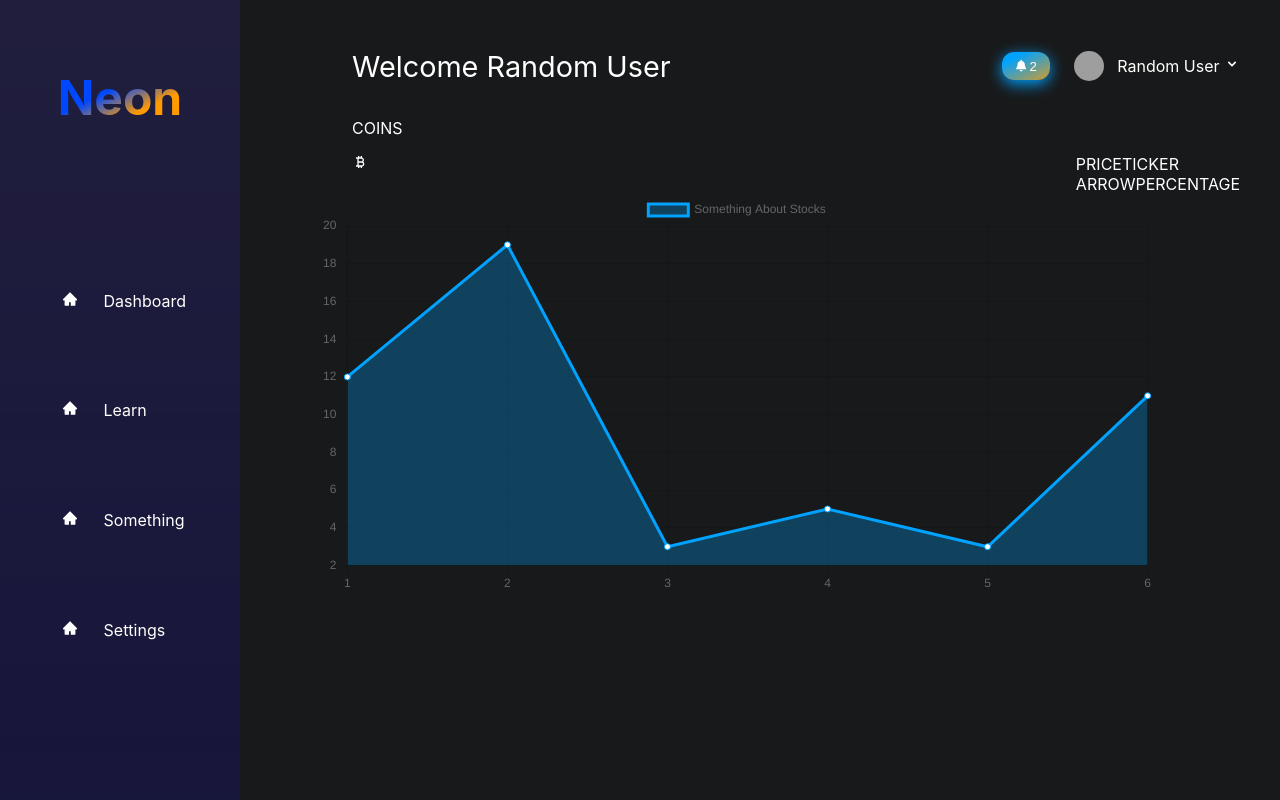
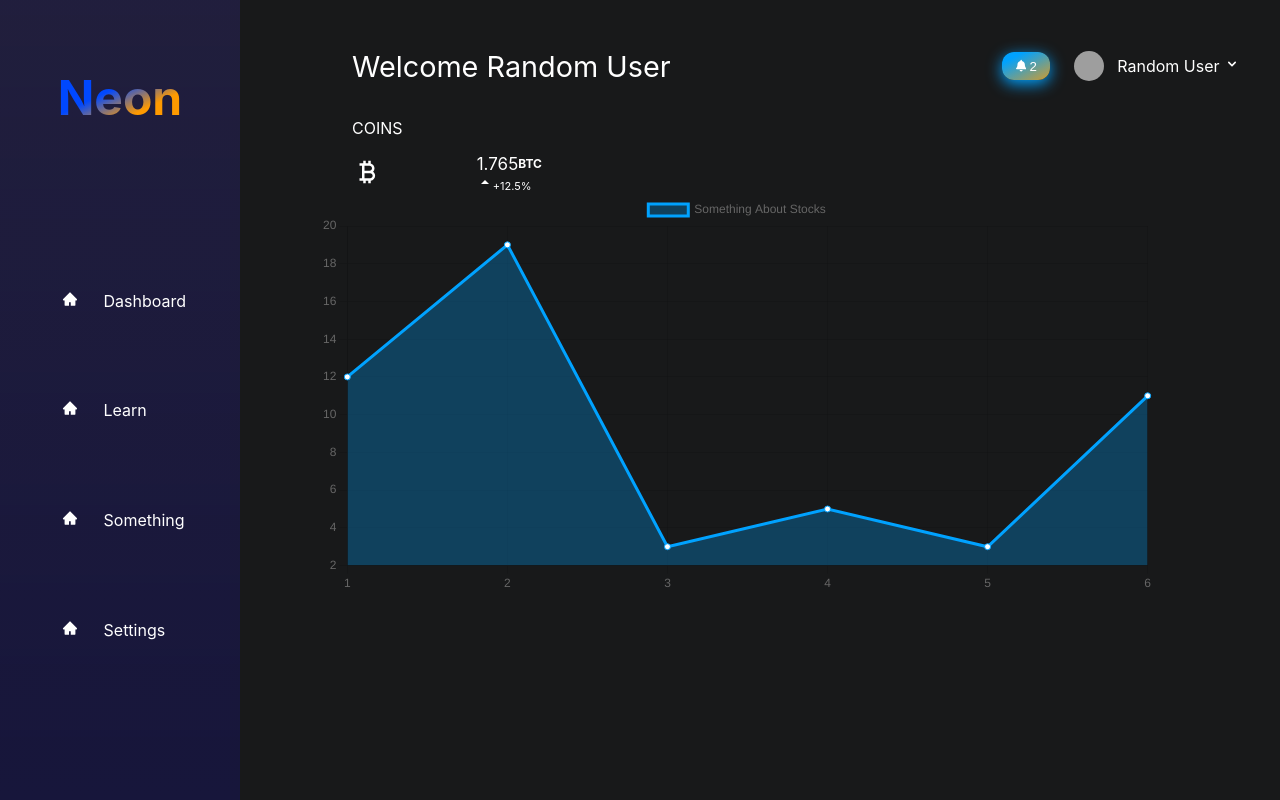
Before and after one commit to chandler-barlow/neon, a Next.js app: page / in a window 1280 px wide. Built offline with nearby package versions, Linux system fonts and the light colour scheme; grey boxes are pictures that could not be loaded.

Commit message:
more ui updates

```diff
--- a/Components/CoinList/CoinList.js
+++ b/Components/CoinList/CoinList.js
@@ -1,5 +1,6 @@
 import styles from '../../styles/ComponentStyles/CoinList.module.css'
 import * as BiIcons from 'react-icons/bi'
+import * as IoIcons from 'react-icons/io'
 
 
 const CoinList = () => {
@@ -8,16 +9,16 @@ const CoinList = () => {
             <p>COINS</p>
             <div className={styles.coinBox}>
                 <div className={styles.symbol}>
-                    <BiIcons.BiBitcoin />
+                    <BiIcons.BiBitcoin style={{fontSize: 30}}/>
                 </div>
-                <div className={styles.leftContainer}>
+                <div className={styles.rightContainer}>
                     <div className={styles.topContainer}>
-                        <span>PRICE</span>
-                        <span>TICKER</span>
+                        <span style={{fontSize: 17}}>1.765</span>
+                        <span style={{fontSize: 12, fontWeight: 'bold'}}>BTC</span>
                     </div>
                     <div className={styles.bottomContainer}>
-                        <span>ARROW</span>
-                        <span>PERCENTAGE</span>
+                        <IoIcons.IoMdArrowDropup />
+                        <span style={{fontSize: 11}}>+12.5%</span>
                     </div>
                 </div>
             </div>
--- a/styles/ComponentStyles/CoinList.module.css
+++ b/styles/ComponentStyles/CoinList.module.css
@@ -7,18 +7,23 @@
 .coinBox{
     display: flex;
     justify-content: space-between;
+    align-items: center;
+    width: 190px;
 }
 
 .symbol{
 
 }
 
-.leftContainer{
+.rightContainer{
 
 }
 
 .topContainer{
-
+    display: flex;
+    justify-content: space-between;
+    align-items: center;
+    max-width: 90px;
 }
 
 .bottomContainer{
```
Also changed, not shown: utilities/s3.js (line endings or trailing spaces).
